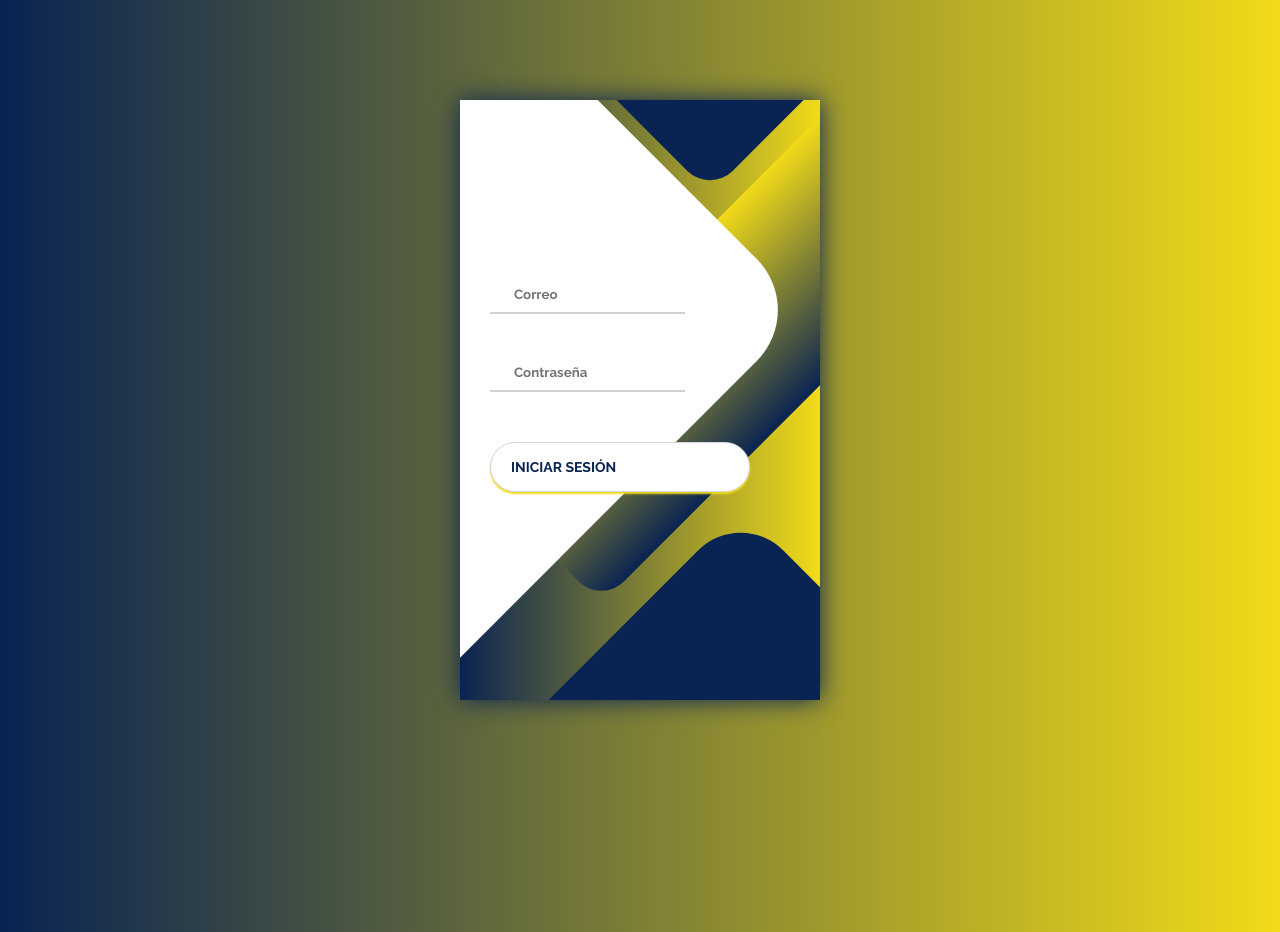
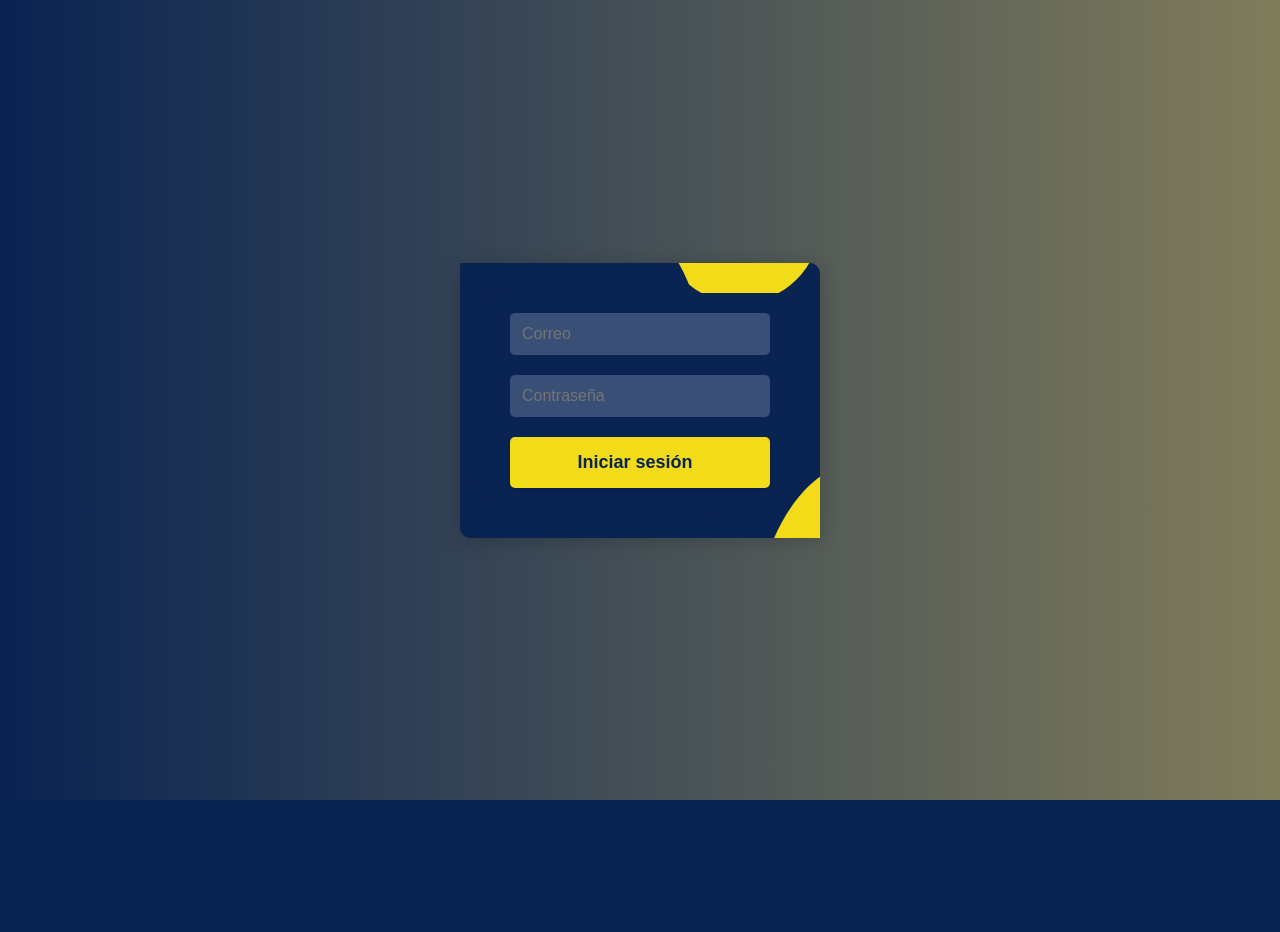
Before and after one commit to Angu017/Save_in, a Django app: page /log_in/ in a window 1280 px wide. After the commit the page ends 800 px from the top, so only its background shows below. Run offline with Django 5.2, Linux system fonts and the light colour scheme.

Commit message:
Update log_in.css

```diff
--- a/ventas/pagina/static/css/log_in.css
+++ b/ventas/pagina/static/css/log_in.css
@@ -1,37 +1,119 @@
-@import url('https://fonts.googleapis.com/css?family=Raleway:400,700');
-
-* {
+/* Reset y base */
+*,
+*::before,
+*::after {
     box-sizing: border-box;
     margin: 0;
     padding: 0;
-	font-family: Raleway, sans-serif;
 }
 
+/* Fuente */
 body {
-	background: linear-gradient(90deg, #092352, #f2db18);
-}
-
-.container {
+    font-family: 'Nunito', sans-serif;
+    background: linear-gradient(90deg, #092352, #807c5b); /* Azul y azul elegante */
+    color: #f2db18; /* Texto en amarillo */
     display: flex;
+    justify-content: center;
     align-items: center;
-	justify-content: center;
     min-height: 100vh;
 }
 
-.screen {
-	background: linear-gradient(90deg, #092352, #f2db18);
-	position: relative;
-	height: 600px;
-	width: 360px;
-	box-shadow: 0px 0px 24px #092352;
+/* Contenedor general */
+.container {
+    width: 100%;
+    height: 100%;
+    display: flex;
+    justify-content: center;
+    align-items: center;
 }
 
+/* Pantalla de login */
+.screen {
+    position: relative;
+    background: #092352; /* Azul oscuro */
+    width: 360px;
+    padding: 30px;
+    border-radius: 10px;
+    box-shadow: 0px 2px 20px rgba(0, 0, 0, 0.2);
+    z-index: 1;
+}
+
+/* Contenido dentro de la pantalla */
 .screen__content {
     z-index: 1;
     position: relative;
-	height: 100%;
+    padding: 20px;
+    background: #092352;
+    border-radius: 10px;
 }
 
+/* Título */
+h1 {
+    color: #f2db18;
+    text-align: center;
+    margin-bottom: 20px;
+    font-size: 24px;
+}
+
+/* Estilo de formulario */
+form {
+    display: flex;
+    flex-direction: column;
+    justify-content: center;
+}
+
+/* Estilo de cada campo de formulario */
+input,
+textarea,
+select {
+    background: rgba(255, 255, 255, 0.2);
+    border: none;
+    font-size: 16px;
+    color: #f2db18;
+    padding: 12px;
+    margin-bottom: 20px;
+    border-radius: 5px;
+    transition: background 0.3s ease, border-bottom 0.3s ease;
+    width: 100%;
+}
+
+input:focus,
+textarea:focus,
+select:focus {
+    outline: none;
+    background: rgba(255, 255, 255, 0.4);
+    border-bottom: 2px solid #f2db18;
+}
+
+/* Botón de submit */
+button {
+    background: #f2db18;
+    color: #092352; /* Azul oscuro */
+    padding: 15px;
+    font-size: 18px;
+    border: none;
+    border-radius: 5px;
+    cursor: pointer;
+    transition: 0.3s ease;
+    font-weight: bold;
+    display: flex;
+    justify-content: center;
+    align-items: center;
+    width: 100%;
+    box-shadow: 0px 2px 5px rgba(0, 0, 0, 0.1);
+}
+
+button:hover,
+button:focus {
+    background: #d0b916; /* Amarillo más oscuro */
+    box-shadow: 0px 4px 10px rgba(0, 0, 0, 0.2);
+}
+
+button i {
+    margin-left: 10px;
+}
+
+/* Fondo del formulario */
 .screen__background {
     position: absolute;
     top: 0;
@@ -39,225 +121,67 @@ body {
     right: 0;
     bottom: 0;
     z-index: 0;
-	-webkit-clip-path: inset(0 0 0 0);
-	clip-path: inset(0 0 0 0);
+    overflow: hidden;
 }
 
 .screen__background__shape {
-	transform: rotate(45deg);
     position: absolute;
+    background: #092352;
+    border-radius: 50%;
+    z-index: -1;
 }
 
+/* Shapes del fondo */
 .screen__background__shape1 {
-	height: 520px;
-	width: 520px;
-	background: #FFF;
-	top: -50px;
-	right: 120px;
-	border-radius: 0 72px 0 0;
+    height: 320px;
+    width: 320px;
+    top: -80px;
+    left: -80px;
 }
 
 .screen__background__shape2 {
-	height: 220px;
-	width: 220px;
-	background: #092352;
-	top: -172px;
+    height: 160px;
+    width: 160px;
+    top: -120px;
     right: 0;
-	border-radius: 32px;
+    background: #f2db18;
 }
 
 .screen__background__shape3 {
-	height: 540px;
-	width: 190px;
-	background: linear-gradient(270deg, #092352, #f2db18);
-	top: -24px;
-	right: 0;
-	border-radius: 32px;
+    height: 400px;
+    width: 220px;
+    top: 200px;
+    right: -150px;
+    background: #f2db18;
 }
 
 .screen__background__shape4 {
-	height: 400px;
+    height: 500px;
     width: 200px;
+    bottom: -100px;
+    right: 100px;
     background: #092352;
-	top: 420px;
-	right: 50px;
-	border-radius: 60px;
 }
 
-.login {
-	width: 320px;
-	padding: 30px;
-	padding-top: 156px;
-}
-
-.login__field {
-	padding: 20px 0px;
-	position: relative;
-}
-
-.login__icon {
-	position: absolute;
-	top: 30px;
-	color: #f2db18;
-}
-
-.login__input {
-	border: none;
-	border-bottom: 2px solid #D1D1D4;
-	background: none;
-	padding: 10px;
-	padding-left: 24px;
-	font-weight: 700;
-	width: 75%;
-	transition: .2s;
-}
-
-.login__input:active,
-.login__input:focus,
-.login__input:hover {
-	outline: none;
-	border-bottom-color: #f2db18;
-}
-
-.login__submit {
-	background: #fff;
-	font-size: 14px;
-	margin-top: 30px;
-	padding: 16px 20px;
-	border-radius: 26px;
-	border: 1px solid #D4D3E8;
-	text-transform: uppercase;
-	font-weight: 700;
-	display: flex;
-	align-items: center;
-	width: 100%;
-	color: #092352;
-	box-shadow: 0px 2px 2px #f2db18;
-	cursor: pointer;
-	transition: .2s;
-}
-
-.login__submit:active,
-.login__submit:focus,
-.login__submit:hover {
-	border-color: #f2db18;
-	outline: none;
-}
-
+/* Estilo de icono */
 .button__icon {
     font-size: 24px;
-	margin-left: auto;
     color: #092352;
 }
 
-.social-login {
-	position: absolute;
-	height: 140px;
-	width: 160px;
-	text-align: center;
-	bottom: 0px;
-	right: 0px;
-	color: #fff;
+/* Estilos en dispositivos pequeños */
+@media (max-width: 480px) {
+    .screen {
+        width: 100%;
+        padding: 20px;
     }
 
-.social-icons {
-	display: flex;
-	align-items: center;
-	justify-content: center;
+    h1 {
+        font-size: 22px;
     }
 
-.social-login__icon {
-	padding: 20px 10px;
-	color: #fff;
-	text-decoration: none;
-	text-shadow: 0px 0px 8px #7875B5;
-}
-
-.social-login__icon:hover {
-	transform: scale(1.5);
-}
-
-body {
-    font-family: Arial, sans-serif;
-    background-color: #f4f4f4;
-    display: flex;
-    justify-content: center;
-    align-items: center;
-    height: 100vh;
-    margin: 0;
-}
-
-/* Estilos generales para centrar el contenido */
-body {
-    font-family: Arial, sans-serif;
-    background-color: #f4f4f4;
-    display: flex;
-    justify-content: center;
-    align-items: center;
-    height: 100vh;
-    margin: 0;
-}
-
-/* Estilos de la card */
-.card {
-    background-color: white;
-    border-radius: 8px;
-    box-shadow: 0 4px 10px rgba(0, 0, 0, 0.1);
-    padding: 20px;
-    width: 100%;
-    max-width: 400px;
-    text-align: center;
-}
-
-/* Título del formulario */
-.card h1 {
-    margin-bottom: 20px;
-    font-size: 24px;
-    color: #333;
-}
-
-/* Estilo de los campos del formulario */
-.card form {
-    width: 100%;
-}
-
-.card form input {
-    width: 100%;
-    padding: 10px;
-    margin-bottom: 15px;
-    border: 1px solid #ccc;
-    border-radius: 4px;
-    box-sizing: border-box;
-}
-
-/* Estilo del botón de login */
-.card button[type="submit"] {
-    width: 100%;
-    padding: 10px;
-    background-color: #4CAF50;
-    color: white;
-    border: none;
-    border-radius: 4px;
-    cursor: pointer;
+    input,
+    button {
         font-size: 16px;
     }
-
-.card button[type="submit"]:hover {
-    background-color: #45a049;
 }
-
-/* Estilo del botón "Volver" */
-.card .btn-back {
-    margin-top: 15px;
-    padding: 10px 20px;
-    background-color: #007BFF;
-    color: white;
-    border: none;
-    border-radius: 4px;
-    cursor: pointer;
-    font-size: 14px;
-}
-
-.card .btn-back:hover {
-    background-color: #0056b3;
-}
```
Lines whose indentation alone changed are shown as unchanged.
